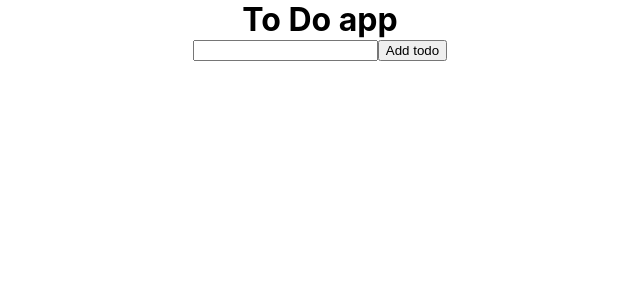
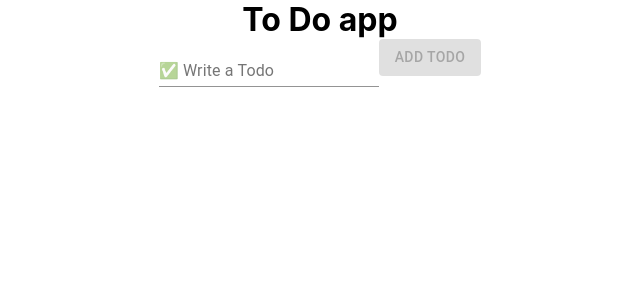
Before and after one commit to EvyatarHaim1/TODO-React-app, a React (Create React App) app: page / in a window 1280 px wide. Shown: the top 300 px of the page, without its empty margins (320-960 px from the left). Built offline with nearby package versions, Linux system fonts and the light colour scheme.

Commit message:
adding styling with Material UI custom components

```diff
--- a/package.json
+++ b/package.json
@@ -3,6 +3,7 @@
   "version": "0.1.0",
   "private": true,
   "dependencies": {
+    "@material-ui/core": "^4.11.0",
     "@testing-library/jest-dom": "^5.11.5",
     "@testing-library/react": "^11.1.2",
     "@testing-library/user-event": "^12.2.2",
--- a/src/App.js
+++ b/src/App.js
@@ -1,4 +1,5 @@
 import React, {useState} from 'react';
+import { Button, FormControl,InputLabel, Input } from '@material-ui/core';
 import './App.css';
 
 function App() {
@@ -8,19 +9,27 @@
 
    const addTodo = (event) => {
      event.preventDefault();
-   setTodos([...todos, input]);
+     setTodos([...todos, input]);
+     setInput('');
    }
 
   return (
     <div className="App">
       <h1>To Do app </h1>
-      <form>
-          <input  type="text"
-                  value={input}
-                  onChange={event => setInput(event.target.value)}/>
-          <button type="submit"
-                  onClick={addTodo}>Add todo</button>
-      </form>
+      <FormControl>
+        <InputLabel>✅ Write a Todo </InputLabel>
+        <Input  type="text"
+                value={input}
+                onChange={event => setInput(event.target.value)}/>
+      </FormControl>
+
+          <Button type="submit"
+                  disabled={!input}
+                  variant="contained"
+                  color="primary"
+                  onClick={addTodo}> Add todo
+          </Button>
+
 
       <ul>
         {todos.map(todo => (
```
Also changed, not shown: 1 other file (tests, documents, lock files or other folders).
